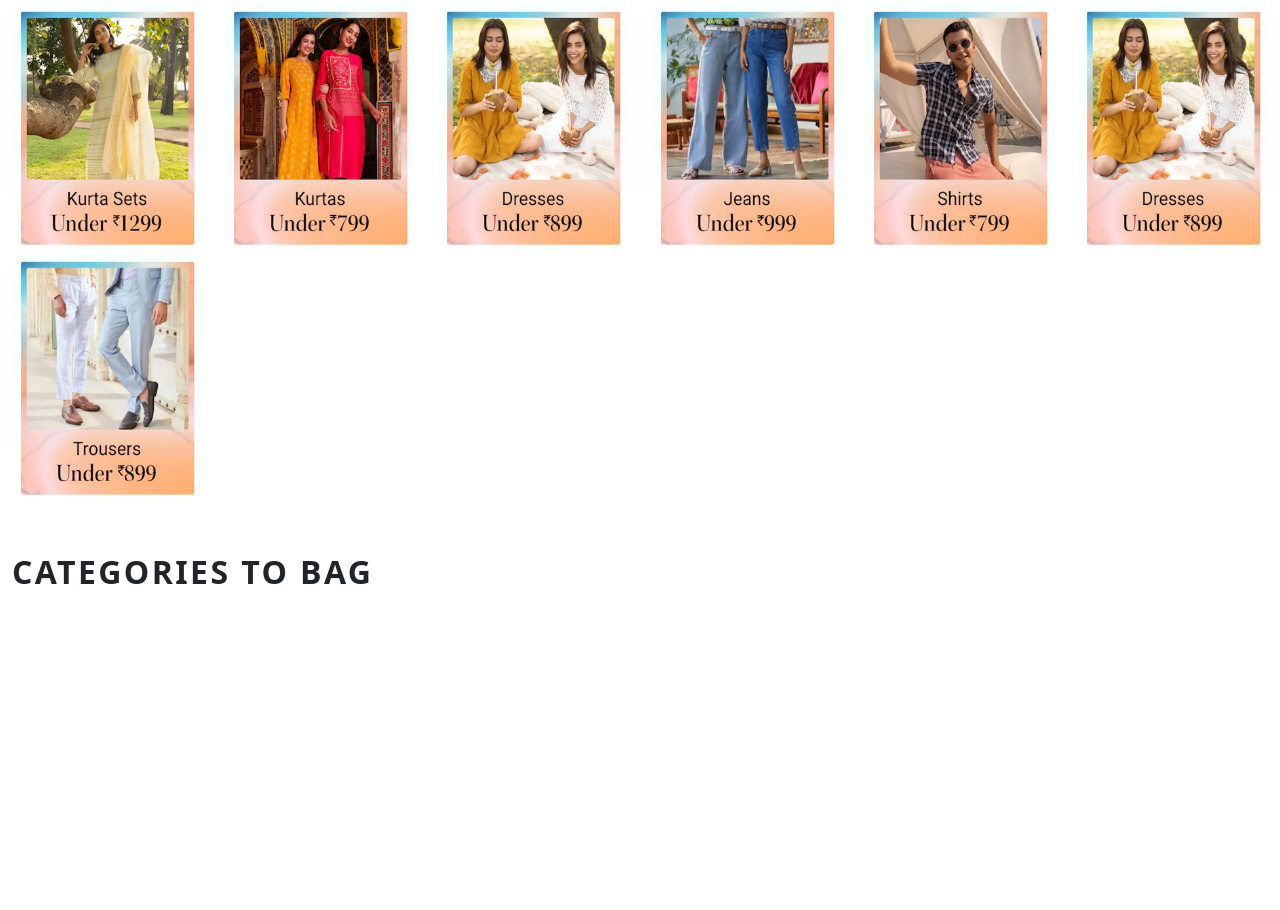
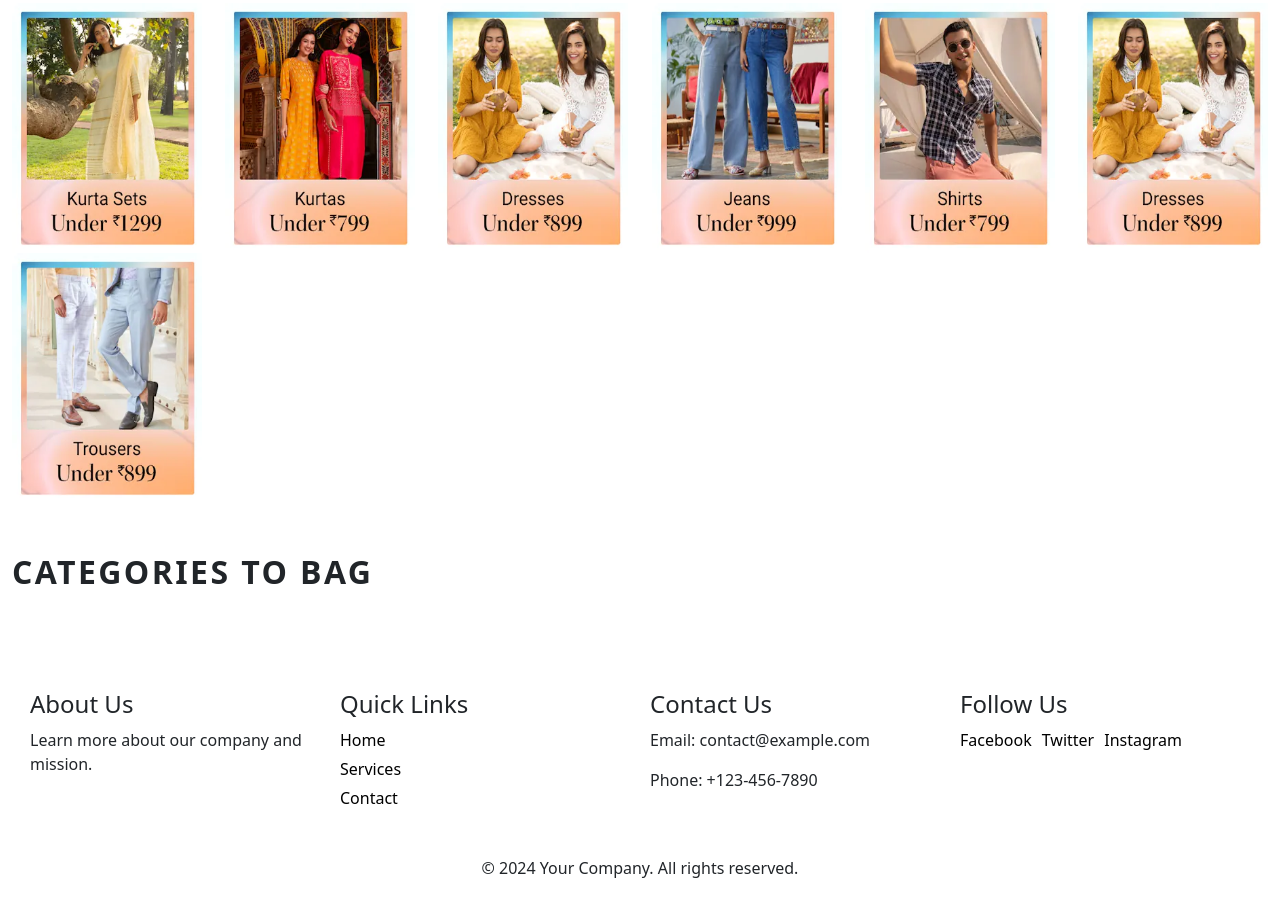
Before and after one commit to missamnaqvi/myntraClone, a plain HTML site: page index.html in a window 1280 px wide. Shown: the part 2472-3382 px from the top of the page. Before the commit the page ends 3122 px from the top, so only its background shows below. Drawn offline with nearby package versions, Linux system fonts and the light colour scheme.

Commit message:
footer update

```diff
--- a/index.html
+++ b/index.html
@@ -862,5 +862,37 @@
         <h2><b>CATEGORIES TO BAG</b></h2>
       </div>
     </section>
+    <footer>
+      <div class="footer-container">
+          <div class="footer-section">
+              <h4>About Us</h4>
+              <p>Learn more about our company and mission.</p>
+          </div>
+          <div class="footer-section">
+              <h4>Quick Links</h4>
+              <ul>
+                  <li><a href="#home">Home</a></li>
+                  <li><a href="#services">Services</a></li>
+                  <li><a href="#contact">Contact</a></li>
+              </ul>
+          </div>
+          <div class="footer-section">
+              <h4>Contact Us</h4>
+              <p>Email: contact@example.com</p>
+              <p>Phone: +123-456-7890</p>
+          </div>
+          <div class="footer-section">
+            <h4>Follow Us</h4>
+            <ul class="social-links">
+                <li><a href="https://facebook.com" target="_blank">Facebook</a></li>
+                <li><a href="https://twitter.com" target="_blank">Twitter</a></li>
+                <li><a href="https://instagram.com" target="_blank">Instagram</a></li>
+            </ul>
+        </div>
+      </div>
+      <div class="footer-bottom">
+          <p>© 2024 Your Company. All rights reserved.</p>
+      </div>
+  </footer>
   </body>
 </html>
--- a/style.css
+++ b/style.css
@@ -262,3 +262,72 @@ nav {
     text-decoration: none;
     list-style: none;
   }
+
+
+  footer {
+    /* background-color: #333; */
+    /* color: #fff; */
+    padding: 20px 0;
+}
+
+.footer-container {
+    display: flex;
+    justify-content: space-around;
+    max-width: 1440px;
+    margin: 0 auto;
+    padding: 20px;
+}
+
+.footer-section {
+    flex: 1;
+    margin: 0 10px;
+}
+
+.footer-section h4 {
+    margin-bottom: 10px;
+}
+
+.footer-section ul {
+    list-style: none;
+    padding: 0;
+}
+
+.footer-section ul li {
+    margin-bottom: 5px;
+}
+
+.footer-section ul li a {
+    color: #000;
+    text-decoration: none;
+}
+
+.footer-section ul li a:hover {
+    text-decoration: underline;
+}
+
+.footer-bottom {
+    text-align: center;
+    padding: 10px 0;
+    /* background-color: #222; */
+}
+
+.footer-bottom p {
+    margin: 0;
+}
+.footer-section .social-links {
+  display: flex;
+  gap: 10px;
+}
+
+.footer-section .social-links li {
+  display: inline;
+}
+
+.footer-section .social-links li a {
+  color: black;
+  text-decoration: none;
+}
+
+.footer-section .social-links li a:hover {
+  text-decoration: underline;
+}
```
